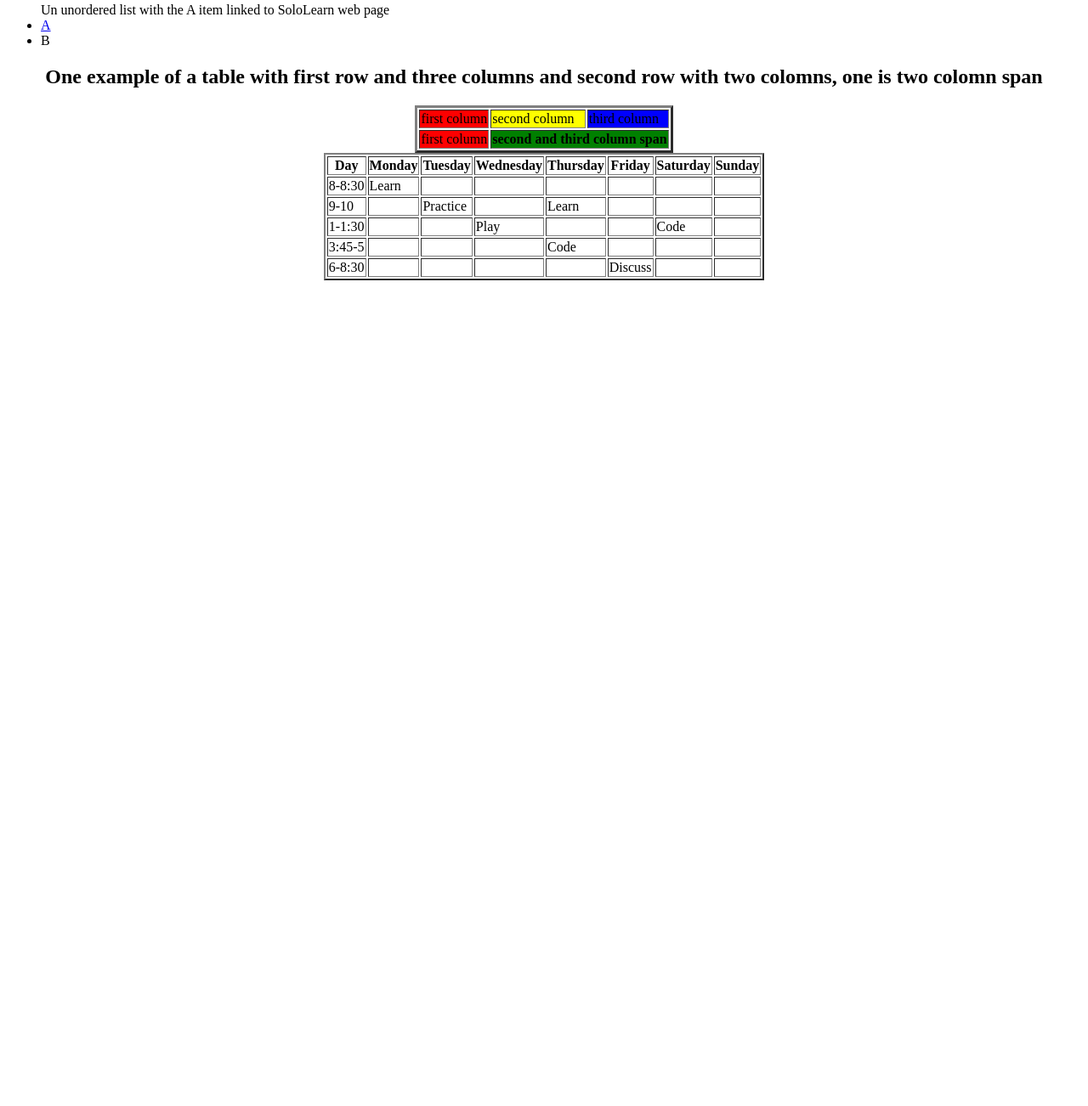
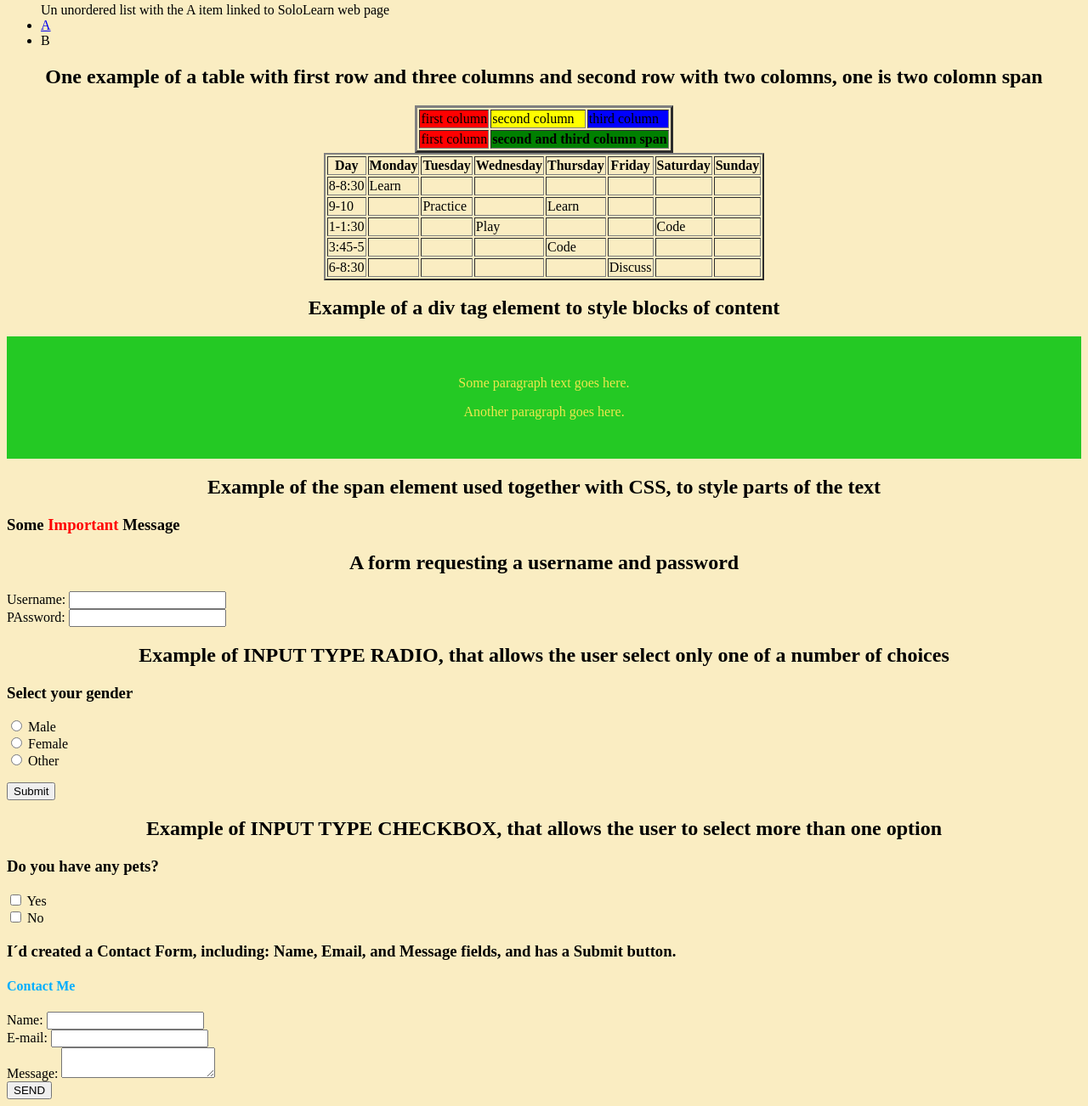
Before and after one commit to eugenia1984/html_practice_with_sololearn, a plain HTML site: page index.html in a window 1280 px wide. Shown: the part 1155-2457 px from the top of the page at 85% size. Before the commit the page ends 1493 px from the top, so only its background shows below. Drawn offline with Linux system fonts and the light colour scheme.

Commit message:
I keep practising HTML
The things I saw and practise in the file:
- inline and Block elements
- Forms
- HTML colors
- Frames

```diff
--- a/index.html
+++ b/index.html
@@ -12,13 +12,13 @@
     <!-- The head of an HTML file contains all of the non-visual elements that help make the page work.-->
 
 </head>
-<body>
+<body bgcolor="#FAEDC2">
 
     <!--This is my first HTML practice with www.sololean.com, I`ll publish my practises doing the course-->
     <!--All visual-structural elements are contained within the body tag-->
     <!-- Practising the paragrapgh and heading tags-->
 
-    <h1> This are the exersices of HTML SoloLearn Course </h1>
+    <h1> <font color="#CC1B07">  his are the exersices of HTML SoloLearn Course </font>  </h1>
         <p> I`m learning HTML on SoloLearn!</p>
         <p> This is another paragraph</p>
         <p> This is <br/> a line break </p>
@@ -91,7 +91,7 @@
         <li> B </li>
     </ul>
 
-    <!--Tables are defined by using the <table> tag.
+        <!--TABLES: are defined by using the <table> tag.
         Tables are divided into table rows with the <tr> tag.
         Table rows are divided into table columns (table data) with the <td> tag.
         Table data tags <td> act as data containers within the table.
@@ -185,13 +185,102 @@
             <td></td>
             <td></td>
         </tr>
+    </table>
+
+        <!-- TYPES OF ELEMENTS:
+        Block level elements start from a new line.
+        Inline elements are normally displayed without line breaks.
+        The <div> element defines a block-level section in a document, it's often used as a container for other HTML elements.
+        When used together with some CSS styling, the <div> element can be used to style blocks of content
+        The <span> element defines an inline section in a document.It is an inline element
+        that is often used as a container for some text.
+        When used together with CSS, the <span> element can be used to style parts of the text.
+        You can insert inline elements inside block elements.
+        For example, you can have multiple <span> elements inside a <div> element.
+        Inline elements cannot contain any block level elements.-->
 
 
+    <h2 align="center"> Example of a  div  tag element to style blocks of content </h2>
+        <div style="background-color:rgb(36, 201, 36); color:rgb(237, 231, 78); padding:30px;">
+              <p align="center">Some paragraph text goes here.</p>
+              <p align="center"> Another paragraph goes here.</p>
+        </div>
 
+    <h2 align="center"> Example of the span element used together with CSS,  to style parts of the text </h2>
+    <h3> Some <span style="color:red"> Important </span> Message </h3>
 
+        <!--The <form> Element:
+        HTML forms are used to collect information from the user.
+        Forms are defined using the <form> element, with its opening and closing tags.
+        Usually the form is submitted to a web page on a web server - using
+        the action attribute to point to a webpage that will load after the user submits the <form action="
 
-    </table>
+        The method attribute specifies the HTTP method (GET or POST) to be used when forms are submitted
+        When you use GET, the form data will be visible in the page address.
+        Use POST if the form is updating data, or includes sensitive information (passwords).
+        POST offers better security because the submitted data is not visible in the page address.
 
+        To take in user input, you need the corresponding form elements, such as text fields.
+        The <input> element has many variations, depending on the type attribute.
+        It can be a text, password, radio, URL, submit, etc.
+        The name attribute specifies a name for a form.-->
+
+    <h2 align="center"> A form requesting a username and password </h2>
+    <form>
+        Username: <input type="text" name="username" /><br />
+        PAssword: <input type="password" name="password" />
+    </form>
+
+       <!-- If we change the input type to radio, it allows the user select only one of a number of choices-->
+
+    <h2 align="center"> Example of INPUT  TYPE RADIO, that allows the user select only one of a number of choices</h2>
+    <h3> Select your gender</h3>
+        <input type="radio" name="gender" value="male" /> Male <br />
+        <input type="radio" name="gender" value="female" /> Female <br />
+        <input type="radio" name="gender" value="other" /> Other <br />
+
+        <p>  <input type="submit" value="Submit" />  </p>
+
+        <!-- The type "checkbox" allows the user to select more than one option -->
+
+    <h2 align="center"> Example of INPUT TYPE CHECKBOX, that allows the user to select more than one option </h2>
+    <h3> Do you have any pets?</h3>
+    <input type="checkbox" name="Yes-No" value="Yes" /> Yes <br />
+    <input type="checkbox" name="Yes-No" value="No" /> No <br />
+
+        <!-- The submit button submits a form to its action attribute.
+        After the form is submitted, the data should be processed on the server using a programming language, such as PHP -->
+
+    <h3> I´d created a Contact Form, including: Name, Email, and Message fields, and has a Submit button. </h3>
+    <h4> <span style="color:rgb(0, 174, 255)"> Contact Me </span> </h3>
+    <form>
+      Name: <input name="name" type="text" /><br/>
+      E-mail: <input name="email" type="email" /><br/>
+      Message: <textarea name="message"></textarea> <br>
+     <input type="submit" value="SEND" class="submit" />
+    </form>
+
+        <!--COLOR MODEL:
+        Colors are displayed in combinations of red, green, and blue light (RGB).
+        Hexadecimal  values are written using the hashtag symbol (#), followed by either three or six hex characters.
+
+        The bgcolor attribute can be used to change the web page's background color.
+        The color attribute specifies the color of the text inside a <font> element. -->
+
+        <!--FRAMES:
+        A page can be divided into frames using a special frame document.
+        The <frame> tag defines one specific window (frame) within a <frameset>.
+        Each <frame> in a <frameset> can have different attributes, such as border, scrolling, the ability to resize, etc.
+        The <frameset> element specifies the number of columns or rows in the frameset, as well as what percentage
+        or number of pixels of space each of them occupies.
+        Example:
+        <frameset cols="100, 25%, *"></frameset>
+        <frameset rows="100, 25%, *"></frameset>
+        Use the <noresize> attribute to specify that a user cannot resize a <frame> element:
+        <frame noresize="noresize">
+        Frame content should be defined using the src attribute.
+        Lastly, the <noframes> element provides a way for browsers that do not support frames to view the page.
+        The element can contain an alternative page,-->
 
 </body>
 
```
Lines whose indentation alone changed are shown as unchanged.
